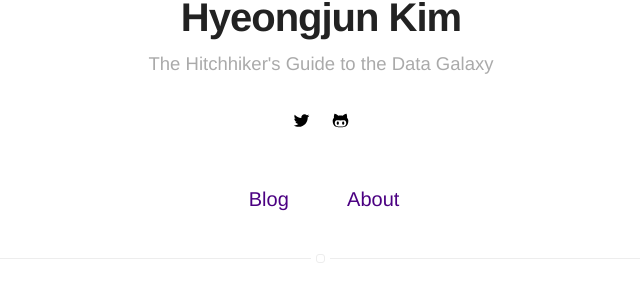
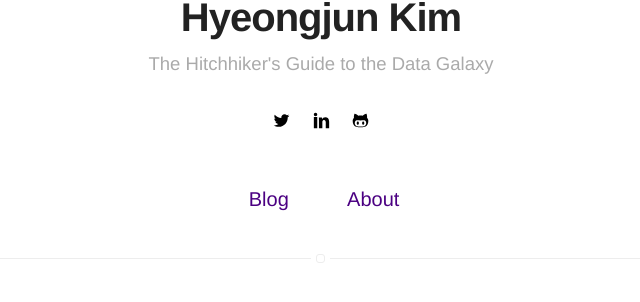
Before and after one commit to Dr-HKim/Dr-HKim.github.io, a Jekyll site: the page built from index.html, in a window 1280 px wide. Shown: the part 284-586 px from the top of the page, without its empty margins (319-959 px from the left). Built offline with Jekyll 4.4.1, drawn with Linux system fonts in a browser that asks for light colours.

```diff
--- a/_config.yml
+++ b/_config.yml
@@ -39,7 +39,7 @@ twitter: yui7890
 # google: mygoogle
 # instagram: myinstagram
 # pinterest: mypinterest
-# linkedin: mylinkedin
+linkedin: hyeongjun-kim-5942a2112
 # youtube: myyoutube
 # spotify: myspotify
 github: dr-hkim
@@ -57,7 +57,7 @@ authors:
         name: Hyeongjun Kim
         bio: Financial Economist, Data Scientist, and Hearthstone Player
         external-image: false
-        picture: assets/images/140816_imadeface.jpg
+        picture: assets/images/140816_imadeface2.jpg
         twitter: yui7890
 #    jamesfoster:
 #        name: James Foster
```
